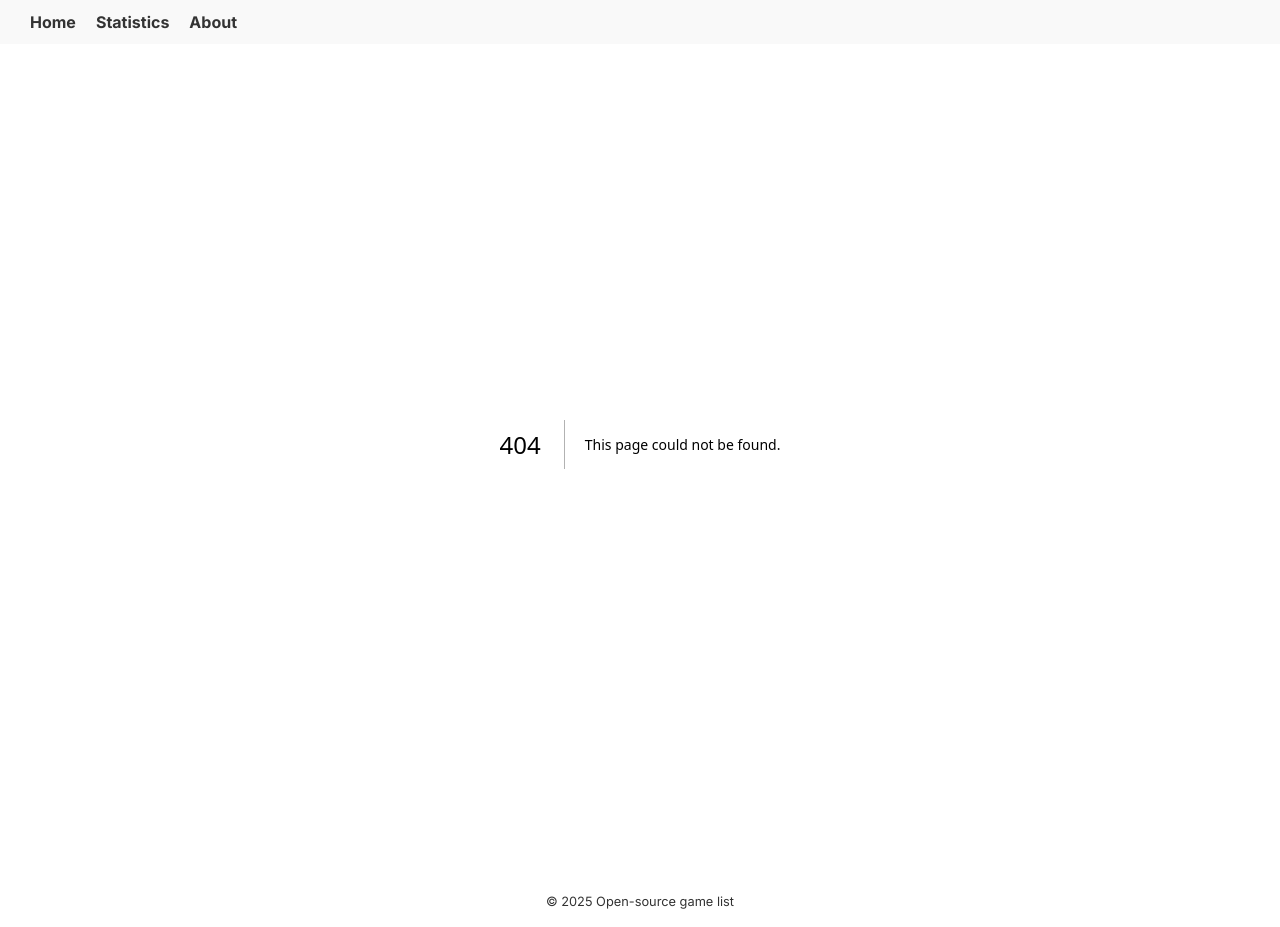
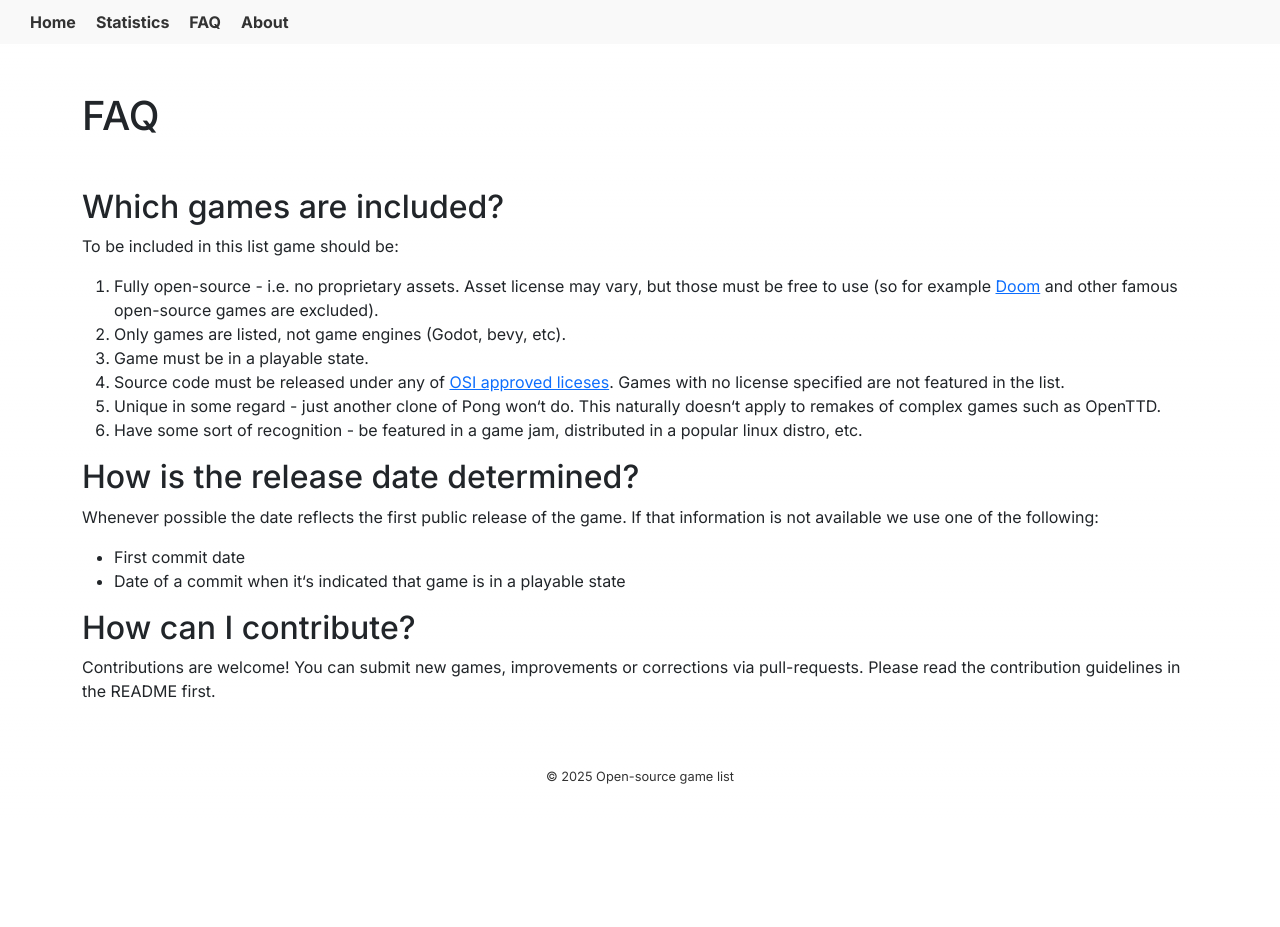
Before and after one commit to arthrp/oss-games-list, a Next.js app: page /faq in a window 1280 px wide. Before the commit this address had no page. After the commit the page ends 818 px from the top, so only its background shows below. Built offline with nearby package versions, Linux system fonts and the light colour scheme.

Commit message:
Add FAQ page and change some data

```diff
--- a/app/about/page.tsx
+++ b/app/about/page.tsx
@@ -8,16 +8,6 @@ export default function About() {
 
             <p>The goal is to provide a list of open-source games (only fully open-source - for game remakes that require original game assets check <a href="https://osgameclones.com/">this portal</a>).</p>
 
-            <p >To be included in this list game should be:</p>
-            <ol className="list-decimal">
-                <li>Fully open-source - i.e. no proprietary assets. Asset license may vary, but those must be free to use (so for example <a href="https://github.com/id-Software/DOOM">Doom</a> and other famous open-source games are excluded).</li>
-                <li>Only games are listed, not game engines (Godot, bevy, etc).</li>
-                <li>Game must be in a playable state.</li>
-                <li>Source code must be released under any of <a href="https://opensource.org/licenses">OSI approved liceses</a>. Games with no license specified are not featured in the list.</li>
-                <li>Unique in some regard - just another clone of Pong won&lsquo;t do. This naturally doesn&lsquo;t apply to remakes of complex games such as OpenTTD.</li>
-                <li>Have some sort of recognition - be featured in a game jam, distributed in a popular linux distro, etc.</li>
-            </ol>
-
             <p>Other projects dedicated to open-source games:</p>
             <ul className="list-disc">
                 <li><a href="https://libregamewiki.org/Main_Page">LibreGameWiki</a></li>
--- /dev/null
+++ b/app/faq/page.tsx
@@ -0,0 +1,32 @@
+import React from "react";
+import 'bootstrap/dist/css/bootstrap.css';
+
+export default function Faq() {
+    return (
+        <div className="container">
+            <h1 className="mb-5 mt-5">FAQ</h1>
+
+            <h2>Which games are included?</h2>
+            <p>To be included in this list game should be:</p>
+            <ol className="list-decimal">
+                <li>Fully open-source - i.e. no proprietary assets. Asset license may vary, but those must be free to use (so for example <a href="https://github.com/id-Software/DOOM">Doom</a> and other famous open-source games are excluded).</li>
+                <li>Only games are listed, not game engines (Godot, bevy, etc).</li>
+                <li>Game must be in a playable state.</li>
+                <li>Source code must be released under any of <a href="https://opensource.org/licenses">OSI approved liceses</a>. Games with no license specified are not featured in the list.</li>
+                <li>Unique in some regard - just another clone of Pong won&lsquo;t do. This naturally doesn&lsquo;t apply to remakes of complex games such as OpenTTD.</li>
+                <li>Have some sort of recognition - be featured in a game jam, distributed in a popular linux distro, etc.</li>
+            </ol>
+
+            <h2>How is the release date determined?</h2>
+            <p>Whenever possible the date reflects the first public release of the game. If that information is not available we use one of the following:</p>
+
+            <ul className="list-disc">
+                <li>First commit date</li>
+                <li>Date of a commit when it&lsquo;s indicated that game is in a playable state</li>
+            </ul>
+
+            <h2>How can I contribute?</h2>
+            <p>Contributions are welcome! You can submit new games, improvements or corrections via pull-requests. Please read the contribution guidelines in the README first.</p>
+        </div>
+    );
+}
--- a/components/header/header.tsx
+++ b/components/header/header.tsx
@@ -18,6 +18,11 @@ const Header: React.FC = () => {
             </Link>
           </li>
           <li className={styles.navItem}>
+            <Link href="/faq" className={styles.navLink}>
+                FAQ
+            </Link>
+          </li>
+          <li className={styles.navItem}>
             <Link href="/about" className={styles.navLink}>
                 About
             </Link>
--- a/tsconfig.json
+++ b/tsconfig.json
@@ -16,7 +16,7 @@
     "resolveJsonModule": true,
     "isolatedModules": true,
     "sourceMap": true,
-    "jsx": "react",
+    "jsx": "preserve",
     "incremental": true,
     "types": [
       "@testing-library/jest-dom",
```
Also changed, not shown: public/games.json (+22 -4 lines), public/games_min.json (+1 -1 lines), 1 other file (tests, documents, lock files or other folders).
